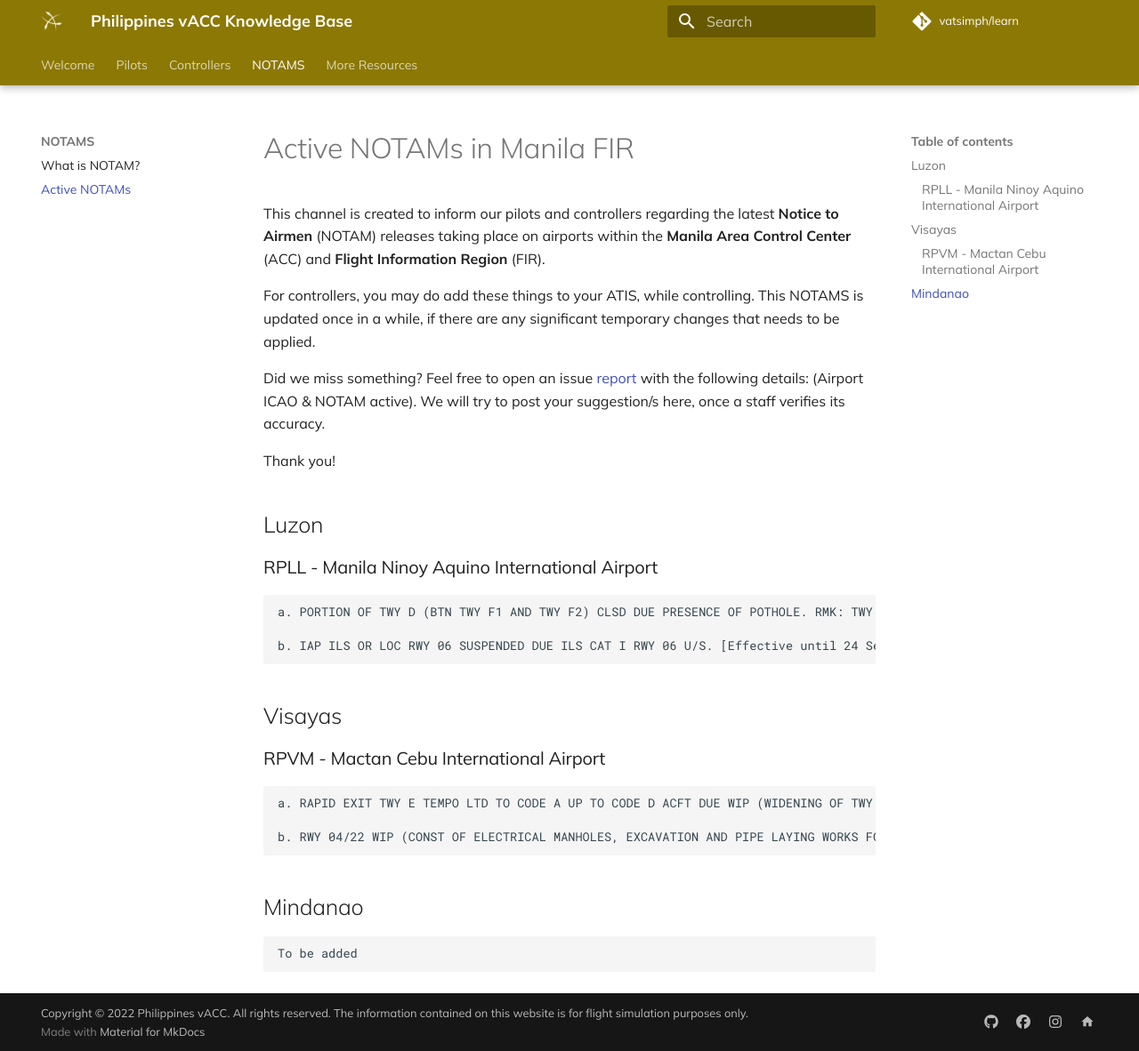
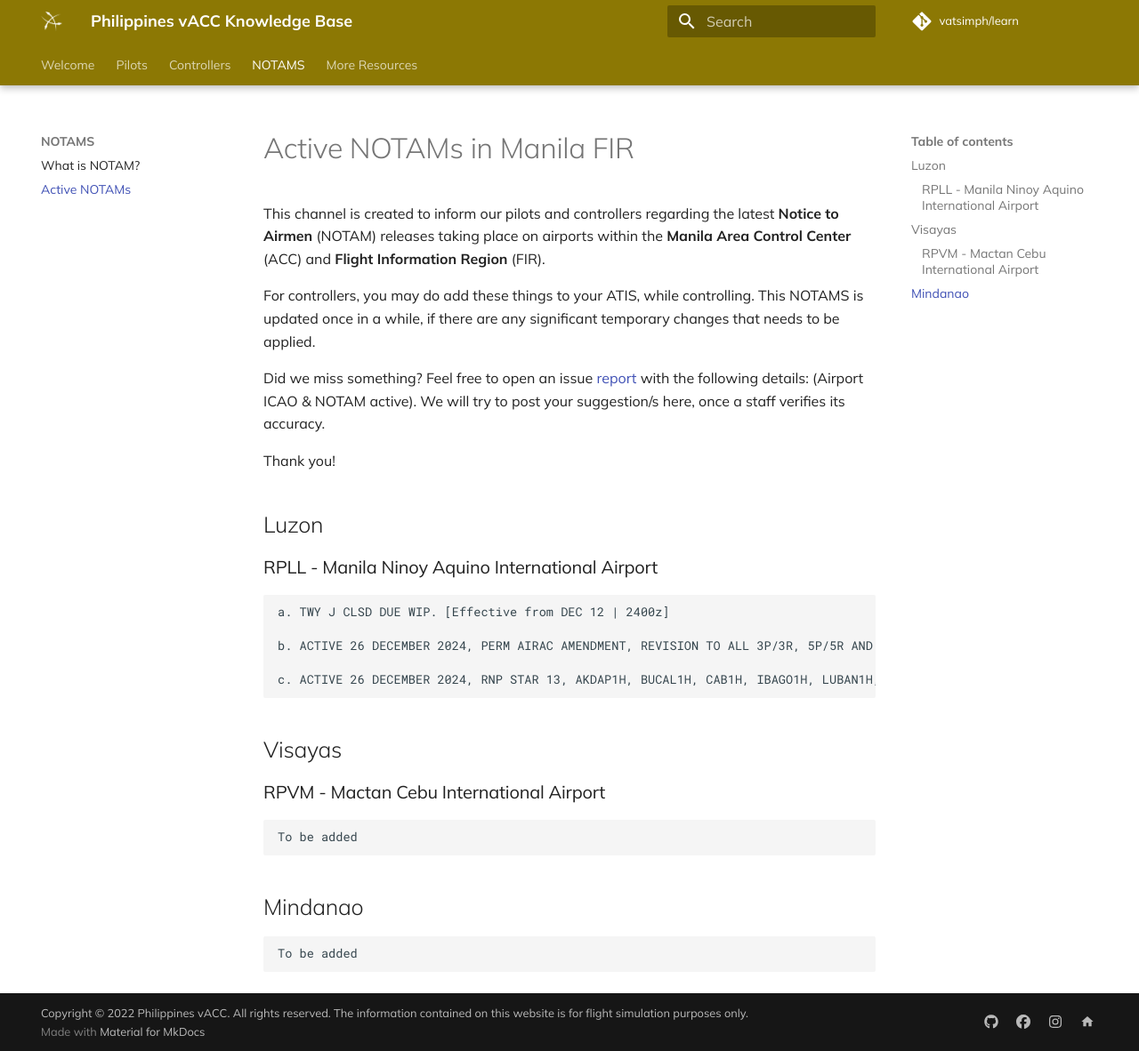
Before and after one commit to HacobAllon/learn, an MkDocs documentation site: the page built from docs/notams/active-notam.md, in a window 1280 px wide and 1182 px high. Shown: the whole window at 89% size. Built offline with MkDocs 1.6.1 and Material for MkDocs 9.7.7, drawn with Linux system fonts in a browser that asks for light colours; comment, search, counter and statistics services are not loaded; the version menu is left out.

Commit message:
Update active-notam.md

````diff
--- a/docs/notams/active-notam.md
+++ b/docs/notams/active-notam.md
@@ -12,17 +12,17 @@ Thank you!
 
 ### RPLL - Manila Ninoy Aquino International Airport
 ```
-a. PORTION OF TWY D (BTN TWY F1 AND TWY F2) CLSD DUE PRESENCE OF POTHOLE. RMK: TWY F1 AND TWY F2 PASSABLE. [Effective until 30 July 2022 | 2220z]
+a. TWY J CLSD DUE WIP. [Effective from DEC 12 | 2400z]
 
-b. IAP ILS OR LOC RWY 06 SUSPENDED DUE ILS CAT I RWY 06 U/S. [Effective until 24 September 2022 | 0800z]
+b. ACTIVE 26 DECEMBER 2024, PERM AIRAC AMENDMENT, REVISION TO ALL 3P/3R, 5P/5R AND 7P/7R ARRIVALS AND STARS
+
+c. ACTIVE 26 DECEMBER 2024, RNP STAR 13, AKDAP1H, BUCAL1H, CAB1H, IBAGO1H, LUBAN1H, NATIB1H, REPAT1H.
 ```
 ## Visayas
 
 ### RPVM - Mactan Cebu International Airport
 ```
-a. RAPID EXIT TWY E TEMPO LTD TO CODE A UP TO CODE D ACFT DUE WIP (WIDENING OF TWY FILLET). [Effective until 25 September 2022 | 1600z]
-
-b. RWY 04/22 WIP (CONST OF ELECTRICAL MANHOLES, EXCAVATION AND PIPE LAYING WORKS FOR UNDERGROUND CABLE DUCT AND CONST OF FOUNDATION FOR WDI LGT WITH 30 M RADIUS DIAMETER PAVEMENT (PORTION BTN TWY D TO TWY J)). RMK: EXER CTN DRG LDG/TKOF AND PRESENCE OF MEN AND EQPT. [Effective until 20 October 2022 | 0900z]
+To be added
 
 ```
 
````
